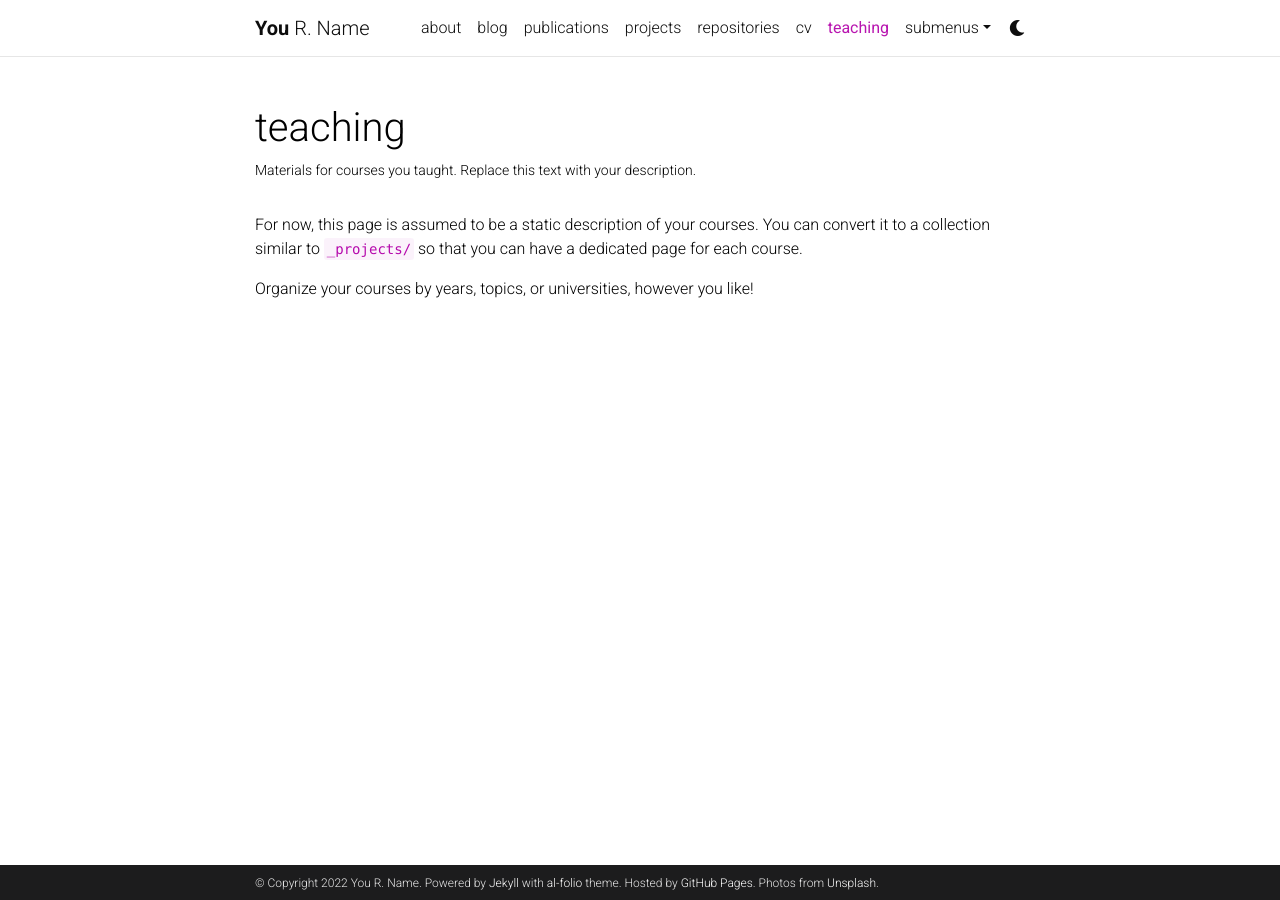
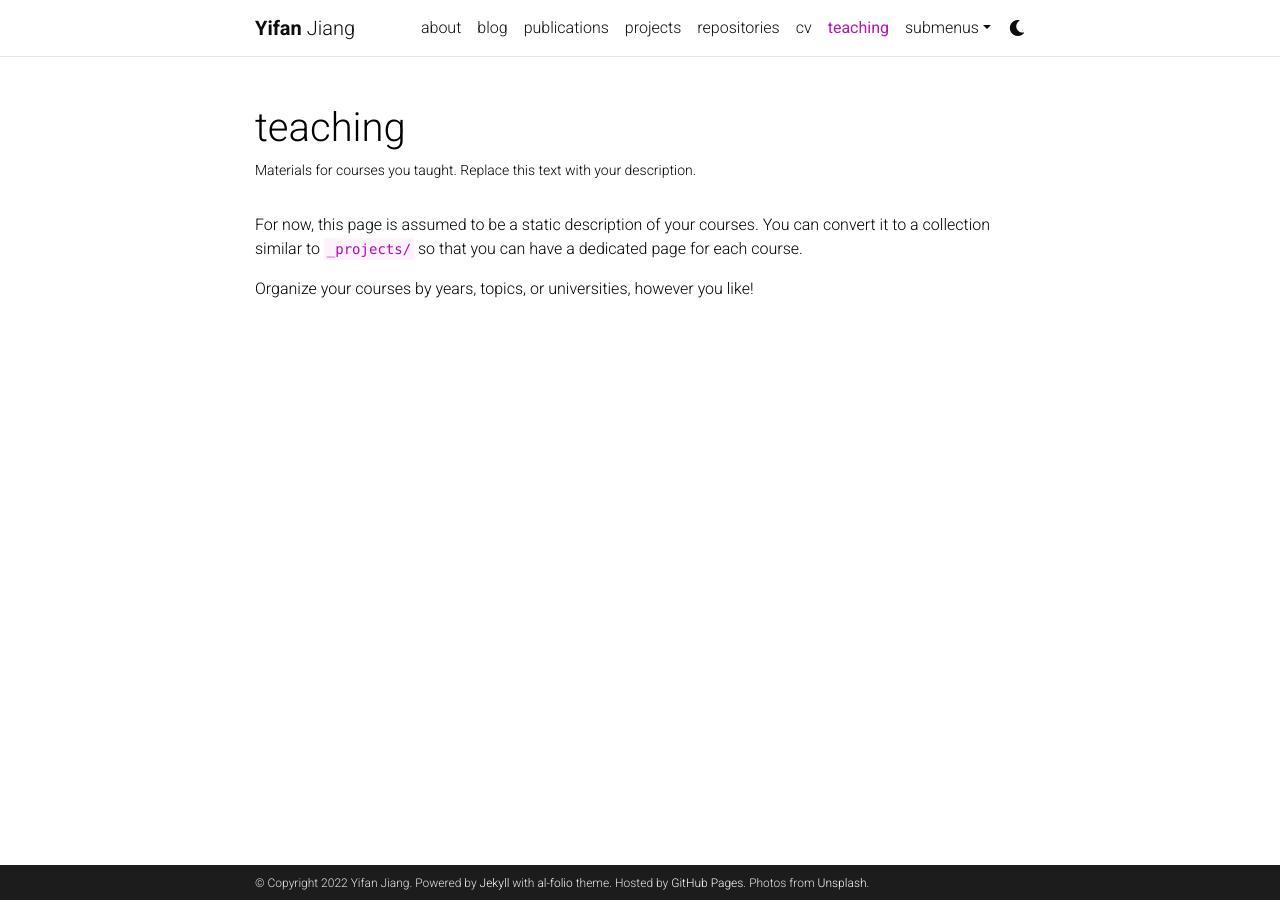
Before and after one commit to YuxinShen233/YuxinShen233.github.io, a Jekyll site: the page built from _pages/teaching.md, in a window 1280 px wide. Built offline with Jekyll 4.4.1, drawn with Linux system fonts in a browser that asks for light colours; comment, search, counter and statistics services are not loaded; a style sheet for code colours, icons or effects is not loaded.

Commit message:
update config

```diff
--- a/_config.yml
+++ b/_config.yml
@@ -3,10 +3,10 @@
 # -----------------------------------------------------------------------------
 
 title: blank # the website title (if blank, full name will be used instead)
-first_name: You
-middle_name: R.
-last_name: Name
-email: you@example.com
+first_name: Yifan
+middle_name:
+last_name: Jiang
+email: yifan.jiang@maths.ox.ac.uk
 description: > # the ">" symbol means to ignore newlines until "footer_text:"
   A simple, whitespace theme for academics. Based on [*folio](https://github.com/bogoli/-folio) design.
 footer_text: >
@@ -18,8 +18,8 @@
 lang: en # the language of your site (for example: en, fr, cn, ru, etc.)
 icon: ⚛️  # the emoji used as the favicon (alternatively, provide image name in /assets/img/)
 
-url: https://alshedivat.github.io # the base hostname & protocol for your site
-baseurl: /al-folio # the subpath of your site, e.g. /blog/
+url: https://YifanJiang233.github.io # the base hostname & protocol for your site
+baseurl:  # the subpath of your site, e.g. /blog/
 last_updated: false # set to true if you want to display last updated in the footer
 impressum_path:  # set to path to include impressum link in the footer, use the same path as permalink in a page, helps to conform with EU GDPR
 
```
